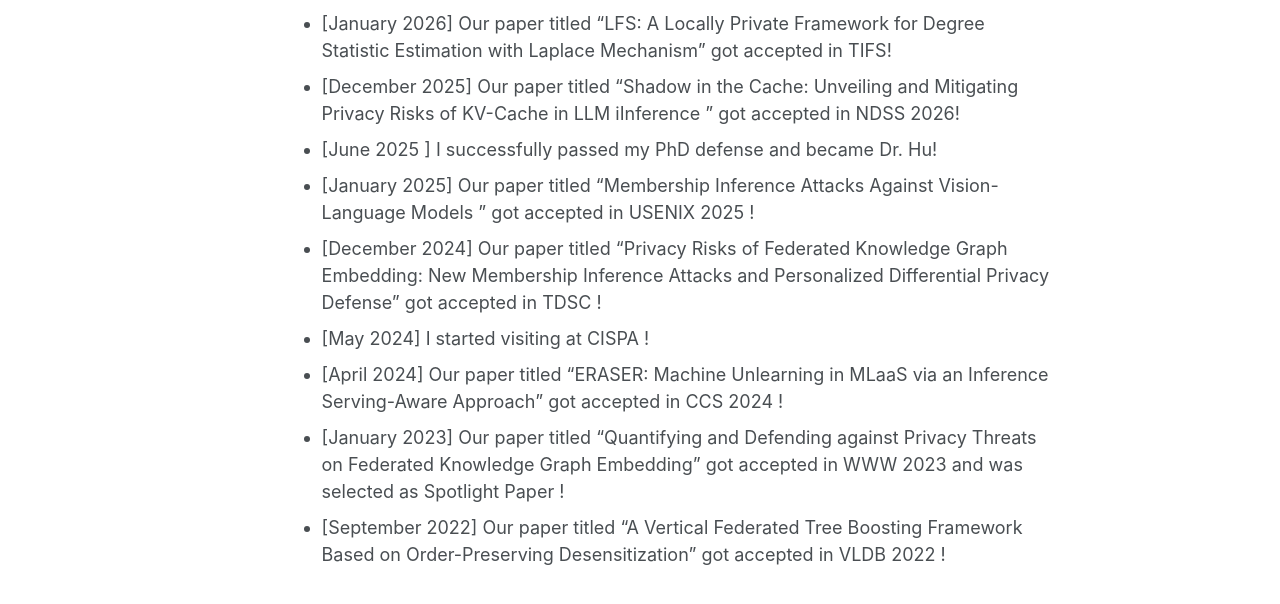
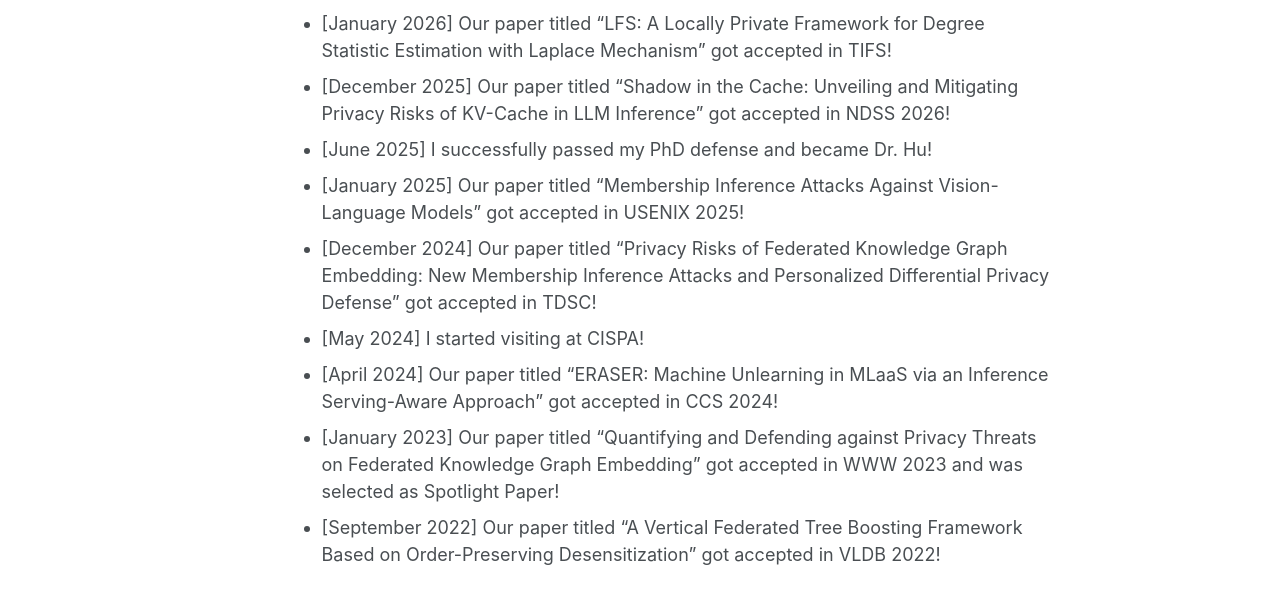
Before and after one commit to YukeHu/yukehu.github.io, a Jekyll site: the page built from _pages/about.md, in a window 1280 px wide and 1314 px high. Shown: the part 701-1305 px from the top of the window. Built offline with Jekyll 4.4.1, drawn with Linux system fonts in a browser that asks for light colours.

Commit message:
Fix typos and stray spaces in News
- "LLM iInference" -> "LLM Inference" in the NDSS 2026 item
- remove stray spaces before closing quotes, before "!", and inside "[June 2025 ]"

Co-Authored-By: Claude Opus 5.5 <noreply@anthropic.com>

```diff
--- a/_pages/about.md
+++ b/_pages/about.md
@@ -32,11 +32,11 @@ I completed my Ph.D. at Zhejiang University under the guidance of [Prof. Zhan Qi
 - [April 2026] I joined KAUST as a postdoctoral researcher!
 - [March 2026] Our paper titled “Differentially Private Zeroth-Order Methods for Scalable Large Language Model Fine-Tuning” got accepted in TIFS!
 - [January 2026] Our paper titled “LFS: A Locally Private Framework for Degree Statistic Estimation with Laplace Mechanism” got accepted in TIFS!
-- [December 2025] Our paper titled “Shadow in the Cache: Unveiling and Mitigating Privacy Risks of KV-Cache in LLM iInference ” got accepted in NDSS 2026!
-- [June 2025 ] I successfully passed my PhD defense and became Dr. Hu!
-- [January 2025] Our paper titled “Membership Inference Attacks Against Vision-Language Models ” got accepted in USENIX 2025 !
-- [December 2024] Our paper titled “Privacy Risks of Federated Knowledge Graph Embedding: New Membership Inference Attacks and Personalized Differential Privacy Defense” got accepted in TDSC !
-- [May 2024] I started visiting at CISPA !
-- [April 2024] Our paper titled “ERASER: Machine Unlearning in MLaaS via an Inference Serving-Aware Approach” got accepted in CCS 2024 !
-- [January 2023] Our paper titled “Quantifying and Defending against Privacy Threats on Federated Knowledge Graph Embedding” got accepted in WWW 2023 and was selected as Spotlight Paper !
-- [September 2022] Our paper titled “A Vertical Federated Tree Boosting Framework Based on Order-Preserving Desensitization” got accepted in VLDB 2022 !
+- [December 2025] Our paper titled “Shadow in the Cache: Unveiling and Mitigating Privacy Risks of KV-Cache in LLM Inference” got accepted in NDSS 2026!
+- [June 2025] I successfully passed my PhD defense and became Dr. Hu!
+- [January 2025] Our paper titled “Membership Inference Attacks Against Vision-Language Models” got accepted in USENIX 2025!
+- [December 2024] Our paper titled “Privacy Risks of Federated Knowledge Graph Embedding: New Membership Inference Attacks and Personalized Differential Privacy Defense” got accepted in TDSC!
+- [May 2024] I started visiting at CISPA!
+- [April 2024] Our paper titled “ERASER: Machine Unlearning in MLaaS via an Inference Serving-Aware Approach” got accepted in CCS 2024!
+- [January 2023] Our paper titled “Quantifying and Defending against Privacy Threats on Federated Knowledge Graph Embedding” got accepted in WWW 2023 and was selected as Spotlight Paper!
+- [September 2022] Our paper titled “A Vertical Federated Tree Boosting Framework Based on Order-Preserving Desensitization” got accepted in VLDB 2022!
```
